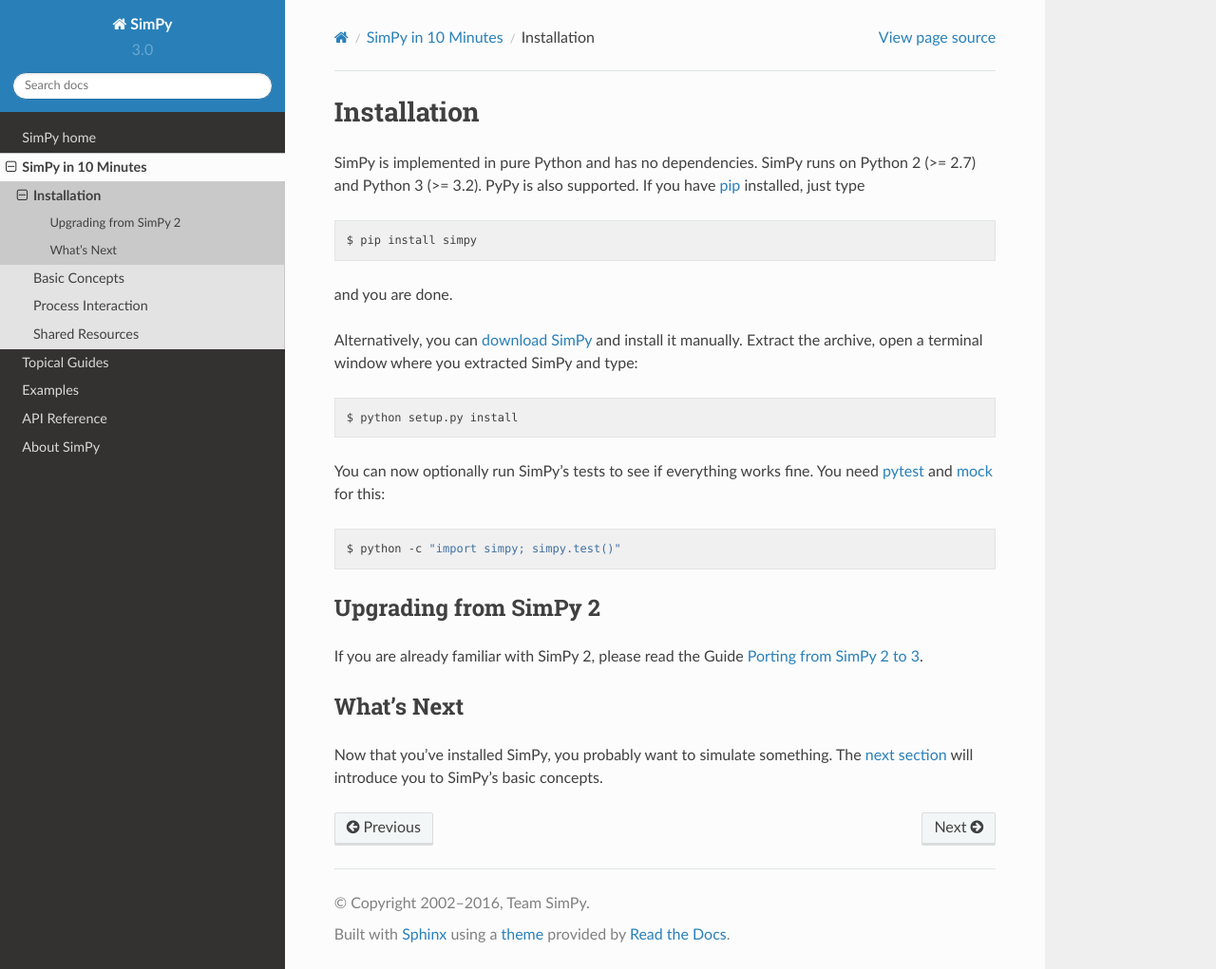
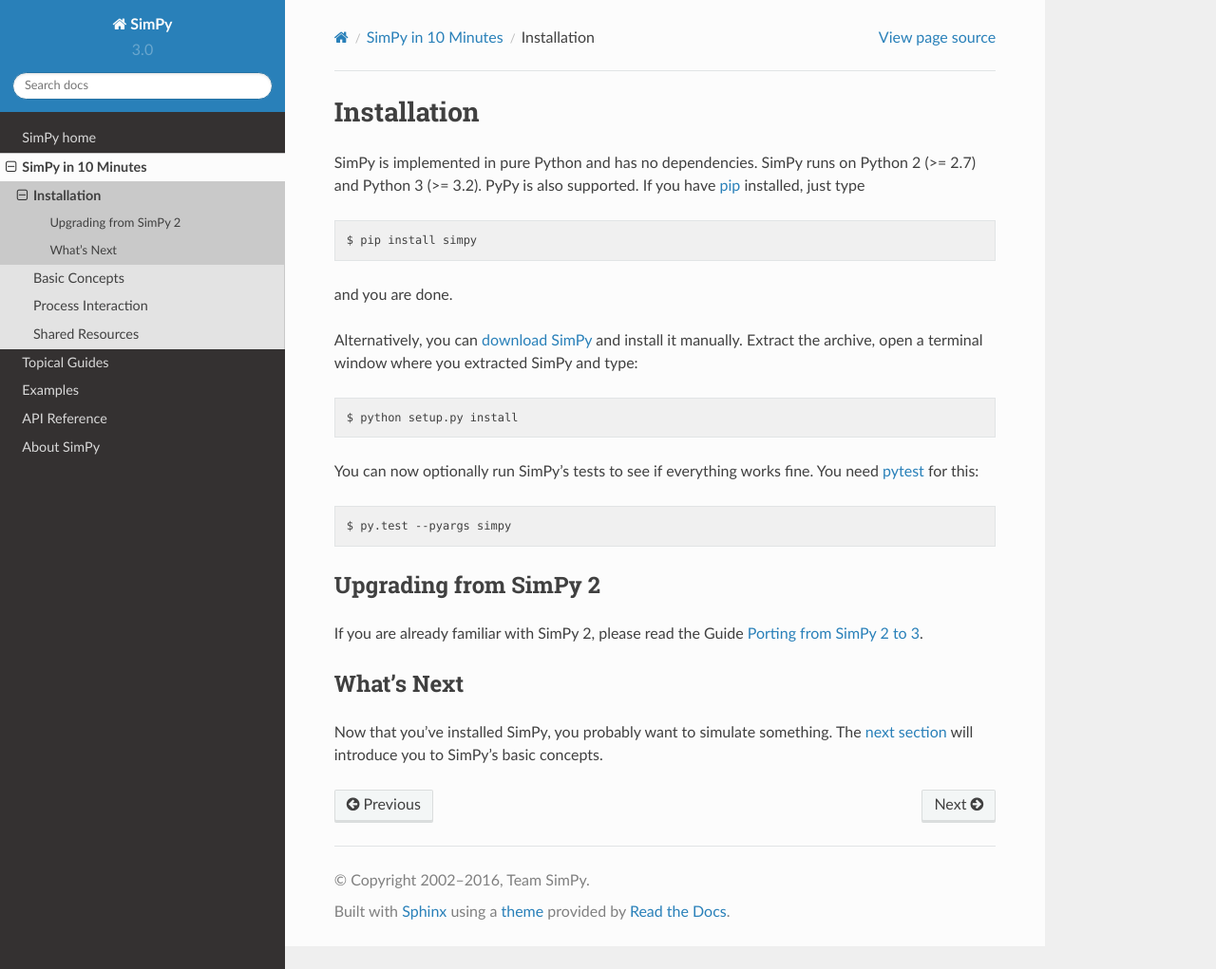
Before and after one commit to cristiklein/simpy, a Sphinx documentation site: the page built from docs/simpy_intro/installation.rst, in a window 1280 px wide and 1021 px high. Shown: the whole window at 95% size. Built offline with Sphinx 7.4.7 and the Read the Docs theme 2.0.0, drawn with Linux system fonts in a browser that asks for light colours; pages that are not in the unit, such as notebooks, are missing from menus; the version number is read from the project's files by our own code.

Commit message:
Update testing recommendations
Update documentation in README.txt and installation.rst to recommend
running the test suite with `py.test` instead of the `python -c ...`
method. The `py.test` method is shorter and more powerful.

Plus if tests are invoked with the `py.test` method, then we no longer
need simpy.util.test(). So we also remove that function in the name of
PEP-20 (one obvious way to do it).

```diff
--- a/README.txt
+++ b/README.txt
@@ -87,7 +87,7 @@
 
 .. code-block:: bash
 
-    $ python -c "import simpy; simpy.test()"
+    $ py.test --pyargs simpy
 
 
 Getting started
--- a/docs/simpy_intro/installation.rst
+++ b/docs/simpy_intro/installation.rst
@@ -21,12 +21,11 @@
     $ python setup.py install
 
 You can now optionally run SimPy's tests to see if everything works fine. You
-need `pytest <http://pytest.org>`_ and `mock
-<http://www.voidspace.org.uk/python/mock/>`_ for this:
+need `pytest <http://pytest.org>`_ for this:
 
 .. code-block:: bash
 
-    $ python -c "import simpy; simpy.test()"
+    $ py.test --pyargs simpy
 
 
 Upgrading from SimPy 2
--- a/src/simpy/__init__.py
+++ b/src/simpy/__init__.py
@@ -17,7 +17,6 @@
     Resource, PriorityResource, PreemptiveResource)
 from simpy.resources.container import Container
 from simpy.resources.store import Store, FilterStore
-from simpy.util import test
 
 
 def compile_toc(entries, section_marker='='):
@@ -43,9 +42,6 @@
         Resource, PriorityResource, PreemptiveResource, Container, Store,
         FilterStore,
     )),
-    ('Miscellaneous', (
-        test,
-    )),
 )
 
 # Use the toc to keep the documentation and the implementation in sync.
```
Also changed, not shown: 1 other file.
